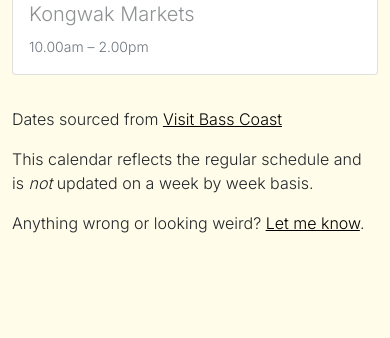
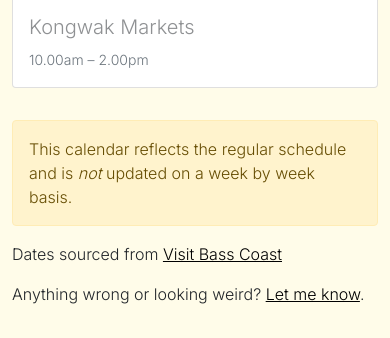
Before and after one commit to olleepalmer/SouthGippslandFarmersMarketCalendar, a Flask app: page / in a window 390 px wide. Shown: the part 1191-1529 px from the top of the page. Before the commit the page ends 1424 px from the top, so only its background shows below. Run offline with Flask 2, Linux system fonts and the light colour scheme.

Commit message:
Template tweaks

```diff
--- a/templates/index.html
+++ b/templates/index.html
@@ -27,11 +27,16 @@
             font-weight: 300;
         }
 
-        h1, h2, h3, h4, h5, .navbar {
+        h1, h5, .navbar {
             font-family: "Inter";
-            font-weight: 300;
+            font-weight: 500;
         }
 
+
+        h3  {
+            font-family: "Inter";
+            font-weight: 200;
+        }
         a {
             color: black;
         }
@@ -49,8 +54,7 @@
     height: 100%;
 }
 
-        /* Rest of your CSS */
-    </style>
+  </style>
 </head>
 <body class="d-flex flex-column h-100">
     <div class="container">
@@ -58,8 +62,11 @@
 </div>
     <main class="flex-shrink-0">
         <div class="container mt-4">
-            <h1>South Gippsland Farmers' Markets</h1>
-            <h3 class="mt-5">What's on this weekend?</h3>
+            <h1 class="h3">South Gippsland Farmers' Markets</h1>
+
+            <h3 class="mt-4 mt-md-5">What's on this weekend?</h3>
+
+
 
         <div class="row mt-4">
             <div class="col-12 col-md-6">
@@ -95,7 +102,7 @@
 
                 </div>
 
-                <div class="col-12 col-md-6">
+                <div class="col-12 col-md-6 mt-5 mt-md-0">
                     <h4>{{ sunday_label }}</h4>
                     {% for market in sunday_markets %}
 
@@ -130,12 +137,13 @@
     <footer class="footer mt-auto py-3">
         <div class="container">
             <span class="text">
-                <p>
-                    Dates sourced from <a href="https://images.impartmedia.com/visitbasscoast.com.au/Documents/2023_06_29__Bass_Coast_Market_Calendar_2023_2024.pdf">Visit Bass Coast</a>
-             </p>
-             <p>
-                    This calendar reflects the regular schedule and is <em>not</em> updated on a week by week basis.
-                </p>
+
+              <div class="alert alert-warning" role="alert">
+                This calendar reflects the regular schedule and is <em>not</em> updated on a week by week basis.
+              </div>
+              <p>
+                Dates sourced from <a href="https://images.impartmedia.com/visitbasscoast.com.au/Documents/2023_06_29__Bass_Coast_Market_Calendar_2023_2024.pdf">Visit Bass Coast</a>
+         </p>
                 <p>
                     Anything wrong or looking weird? <a href="mailto:op@publicbasic.com">Let me know</a>.
                 </p>
```
